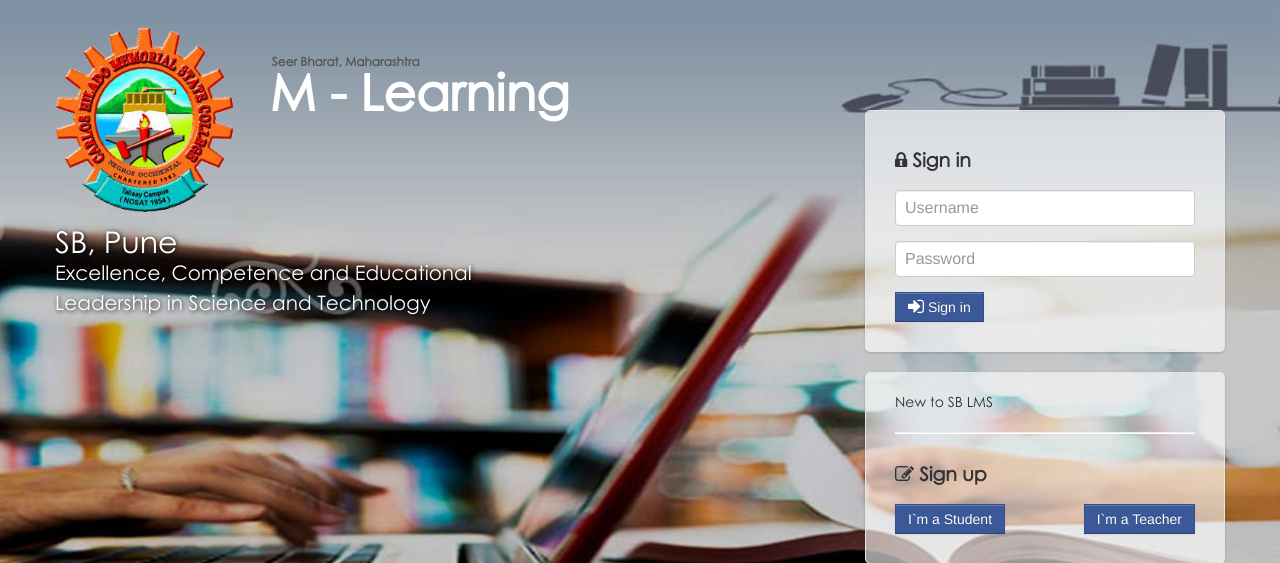
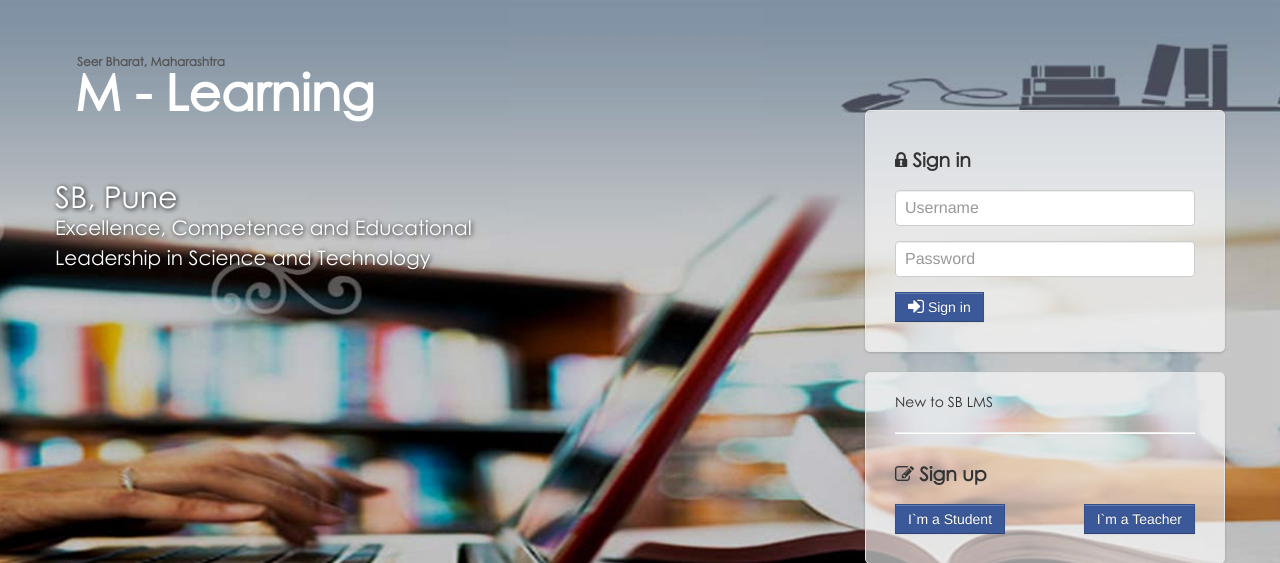
Before and after one commit to Hetosk1/lms-seer-bharat-php, a PHP site: page / in a window 1280 px wide. Shown: the top 563 px of the page. Run offline with PHP 8.4, Linux system fonts and the light colour scheme; data comes from the database, SQL or seed files in the repository; data that the repository does not hold is empty; some libraries are stand-ins or nearby versions.

Commit message:
Update title_index.php

```diff
--- a/title_index.php
+++ b/title_index.php
@@ -8,9 +8,9 @@
 							</div>
 							<div class="row-fluid">
 
-						<div class="span4">
+						<!-- <div class="span4">
 						<img class="index_logo" src="admin/images/Logo.png">
-						</div>
+						</div>	 -->
 						<div class="span8">
 
 								<div class="title">
```
